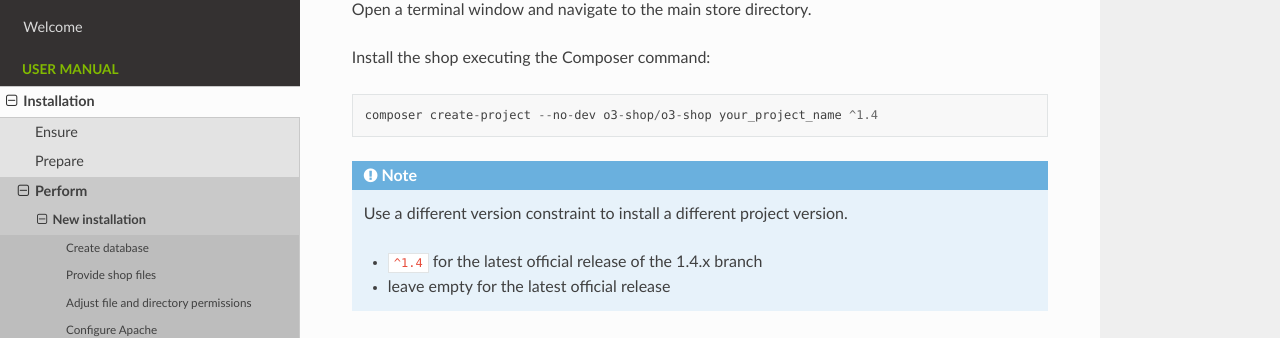
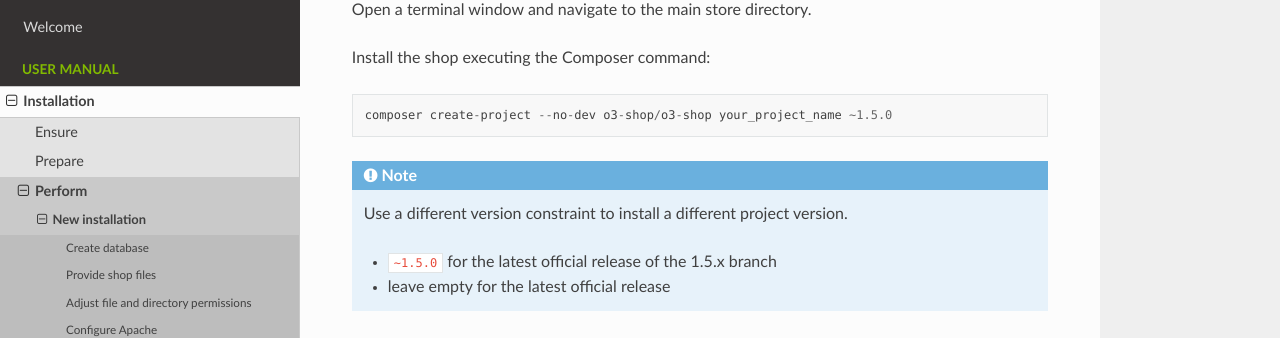
Before and after one commit to o3-shop/o3-documentation, a Sphinx documentation site: the page built from source/User/Installation/NewInstallation.md, in a window 1280 px wide and 900 px high, scrolled down 435 px. Shown: the part 152-490 px from the top of the window. Built offline with Sphinx 7.4.7 and the Read the Docs theme 3.1.0, drawn with Linux system fonts in a browser that asks for light colours.

Commit message:
Upate to 1.5.x.

````diff
--- a/source/User/Installation/NewInstallation.md
+++ b/source/User/Installation/NewInstallation.md
@@ -17,13 +17,13 @@ Open a terminal window and navigate to the main store directory.
 Install the shop executing the Composer command:
 
 ```
-composer create-project --no-dev o3-shop/o3-shop your_project_name ^1.4
+composer create-project --no-dev o3-shop/o3-shop your_project_name ~1.5.0
 ```
 
 ```{note}
 Use a different version constraint to install a different project version.
 
-- `^1.4` for the latest official release of the 1.4.x branch
+- `~1.5.0` for the latest official release of the 1.5.x branch
 - leave empty for the latest official release
 ```
 
````
